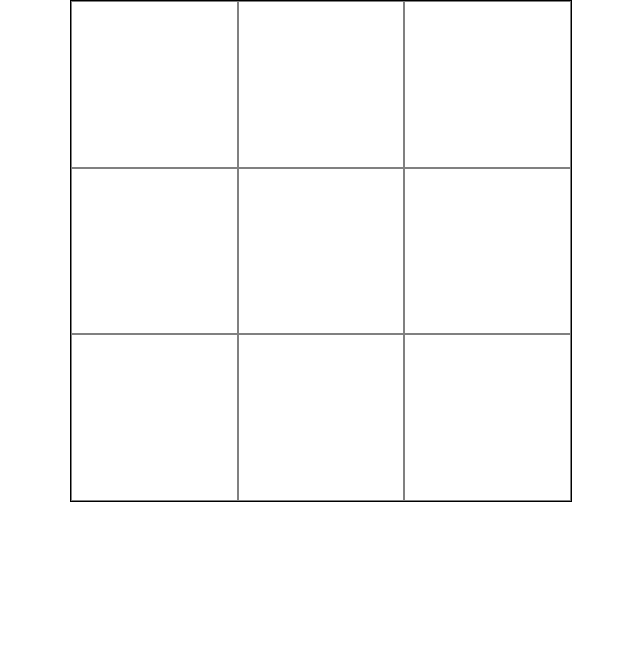
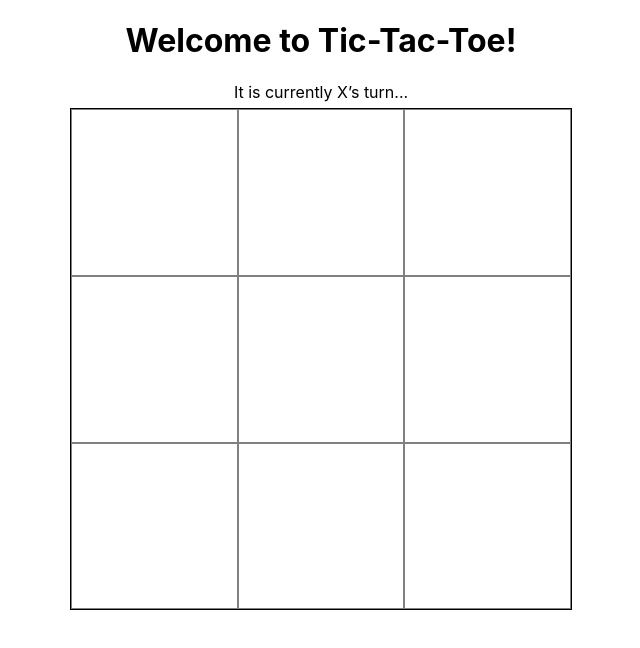
Before and after one commit to sporchia/tictactoe, a React app: page / in a window 1280 px wide. Shown: the top 648 px of the page, without its empty margins (319-959 px from the left). Built offline with nearby package versions, Linux system fonts and the light colour scheme.

Commit message:
style and copy

```diff
--- a/src/App.js
+++ b/src/App.js
@@ -13,11 +13,16 @@ class App extends React.Component {
   }
 
   render() {
+    const { currentPlayer } = this.state;
     return (
       <div className="App">
+        <h1 className="header">Welcome to Tic-Tac-Toe!</h1>
+        <div className="subheader">
+          It is currently {currentPlayer}’s turn...
+        </div>
         <GameBoard
           play={() => this.changePlayer()}
-          currentPlayer={this.state.currentPlayer}
+          currentPlayer={currentPlayer}
         />
       </div>
     );
--- a/src/index.css
+++ b/src/index.css
@@ -10,6 +10,14 @@ body {
 code {
   font-family: source-code-pro, Menlo, Monaco, Consolas, "Courier New",
     monospace;
+}
+
+.App {
+  text-align: center;
+}
+
+.subheader {
+  margin-bottom: 0.4em;
 }
 
 .GameBoard {
```
